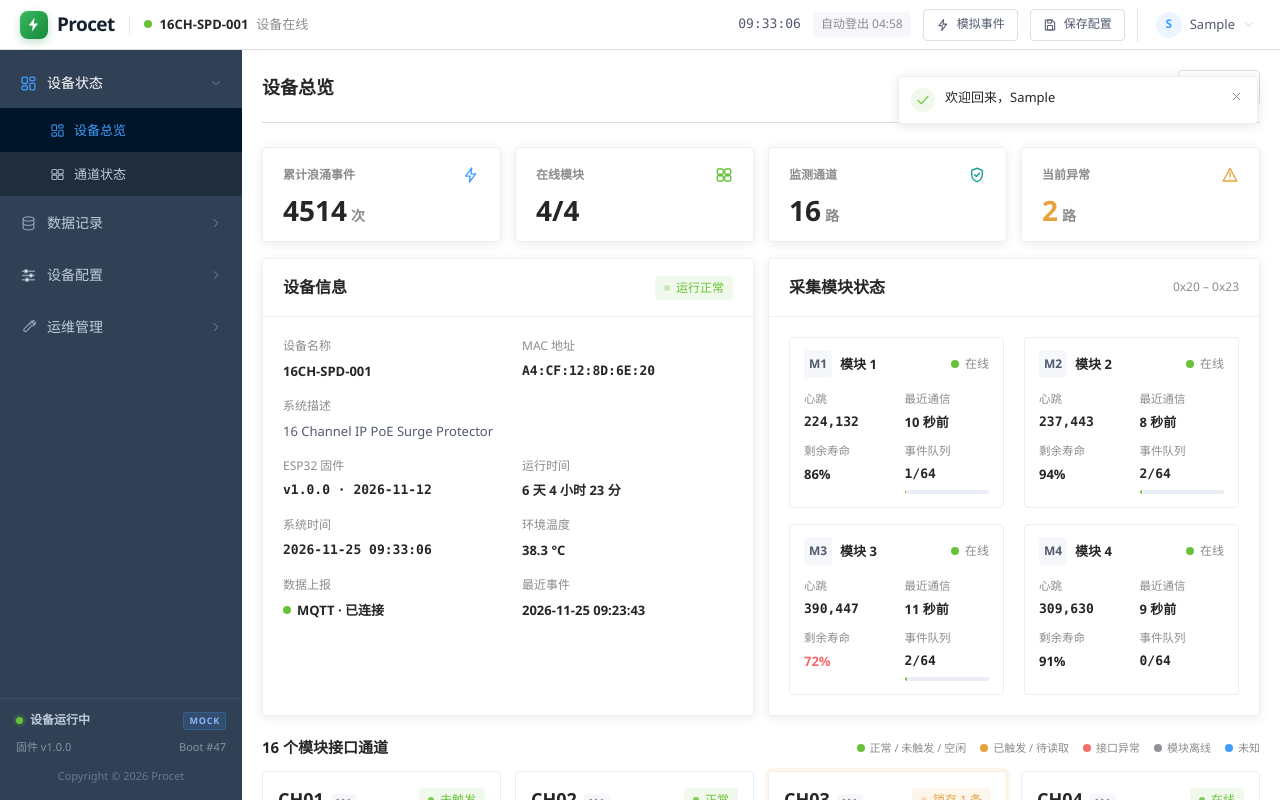
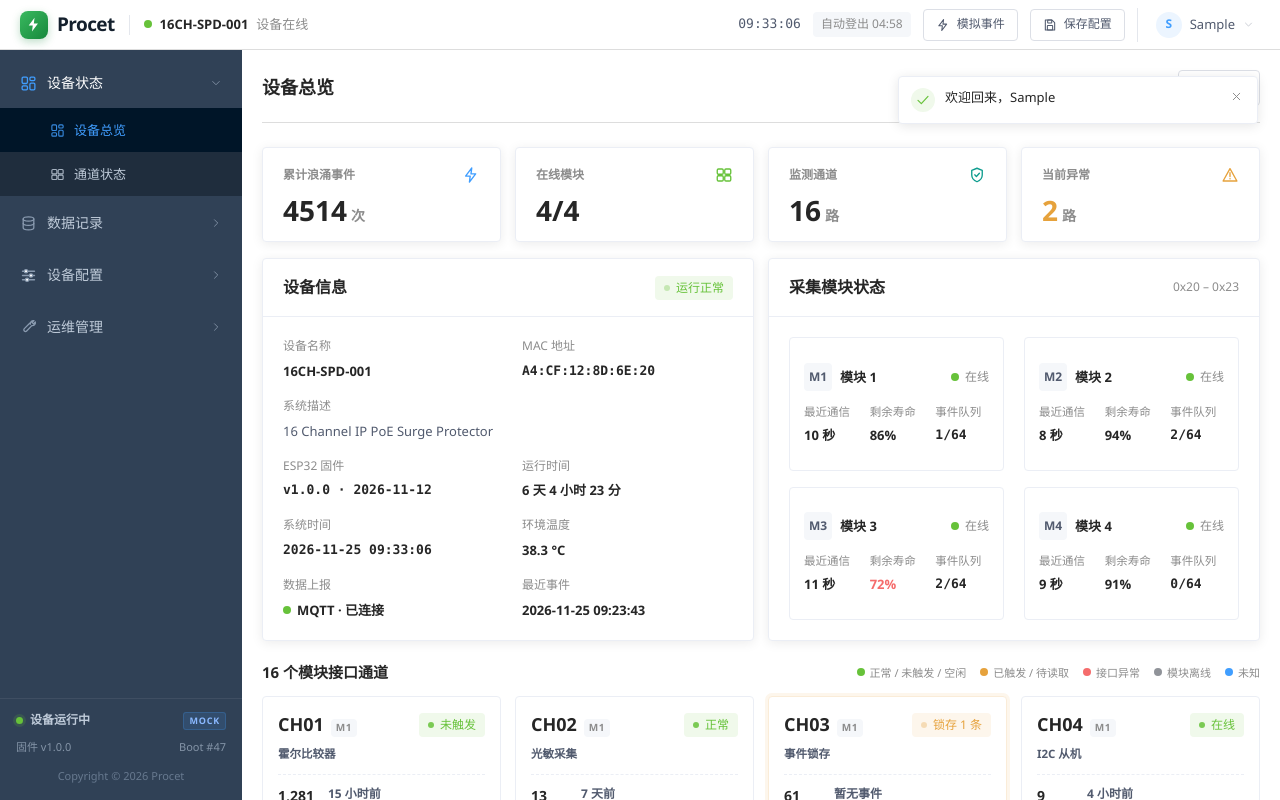
Before and after one commit to clearxiong/web, a Vue app: page /#/login in a window 1280 px wide. Both pictures are taken after typing "Sample", "Sample123" into the empty fields and a click on the button "登 录". Shown: the top 800 px of the page. Built offline with nearby package versions, Linux system fonts and the light colour scheme.

Commit message:
refactor: 精简采集模块字段并对齐四个模块块
Co-Authored-By: Claude Sonnet 5 <noreply@anthropic.com>

```diff
--- a/src/views/OverviewView.vue
+++ b/src/views/OverviewView.vue
@@ -60,6 +60,10 @@ async function doRefresh() {
 function openChannel(ch) {
   activeChannel.value = ch.channel_id
   drawerOpen.value = true
+}
+
+function commAgo(m) {
+  return timeAgo(m.last_communication_time).replace('前', '')
 }
 
 function goEvents() {
@@ -178,12 +182,8 @@ onMounted(async () => {
               </div>
               <div class="module-fields">
                 <div>
-                  <span>心跳</span>
-                  <b class="mono">{{ m.heartbeat_counter.toLocaleString() }}</b>
-                </div>
-                <div>
                   <span>最近通信</span>
-                  <b>{{ timeAgo(m.last_communication_time) }}</b>
+                  <b>{{ commAgo(m) }}</b>
                 </div>
                 <div>
                   <span>剩余寿命</span>
@@ -193,14 +193,9 @@ onMounted(async () => {
                 </div>
                 <div>
                   <span>事件队列</span>
-                  <b class="mono">{{ m.queue_used }}/{{ m.queue_capacity }}</b>
-                  <div
-                    v-if="m.queue_used > 0"
-                    class="progress"
-                    :class="m.queue_used > m.queue_capacity * 0.7 ? 'warn' : 'ok'"
-                  >
-                    <span :style="{ width: (m.queue_used / m.queue_capacity) * 100 + '%' }"></span>
-                  </div>
+                  <b class="mono" :class="{ warn: m.queue_used > m.queue_capacity * 0.7 }">
+                    {{ m.queue_used }}/{{ m.queue_capacity }}
+                  </b>
                 </div>
               </div>
             </div>
@@ -358,16 +353,27 @@ onMounted(async () => {
   color: var(--ink-2);
 }
 
+.top-cards .card {
+  display: flex;
+  flex-direction: column;
+}
+.top-cards .card-body {
+  flex: 1;
+}
 /* Module grid */
 .module-grid {
   display: grid;
   grid-template-columns: repeat(2, minmax(0, 1fr));
+  grid-auto-rows: 1fr;
   gap: 16px 20px;
 }
 .module-card {
+  display: flex;
+  flex-direction: column;
+  justify-content: center;
   border: 1px solid var(--line);
   border-radius: 4px;
-  padding: 12px 14px 13px;
+  padding: 12px 14px;
   min-width: 0;
 }
 .module-head {
@@ -407,8 +413,8 @@ onMounted(async () => {
 }
 .module-fields {
   display: grid;
-  grid-template-columns: repeat(2, minmax(0, 1fr));
-  gap: 10px 16px;
+  grid-template-columns: repeat(3, minmax(0, 1fr));
+  gap: 10px 12px;
 }
 .module-fields > div {
   display: flex;
@@ -431,9 +437,8 @@ onMounted(async () => {
 .module-fields b.danger {
   color: var(--danger);
 }
-.module-fields .progress {
-  height: 4px;
-  margin-top: 2px;
+.module-fields b.warn {
+  color: var(--warn);
 }
 
 /* Recent events */
```
